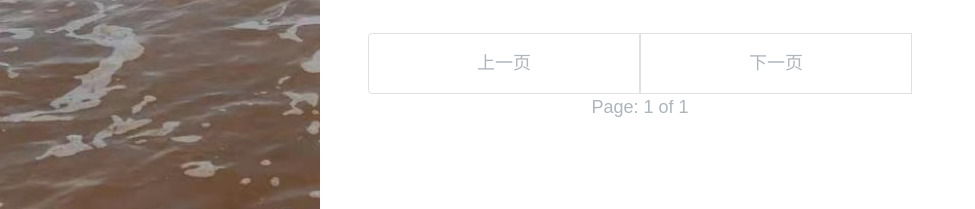
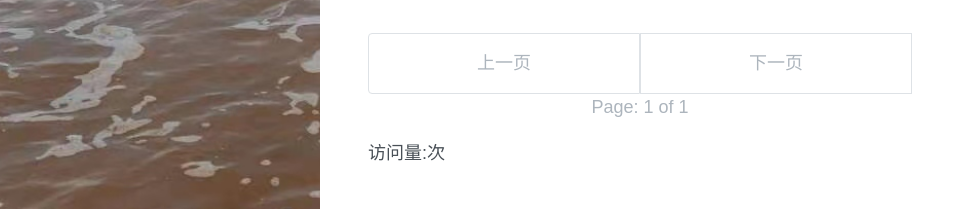
Before and after one commit to Menc0/menco_blog, a Jekyll site: the page built from index.html, in a window 1280 px wide and 1110 px high. Shown: the part 895-1104 px from the top of the window, without its empty margins (0-975 px from the left). Built offline with Jekyll 4.4.1, drawn with Linux system fonts in a browser that asks for light colours; nearby versions of some CDN libraries; the list of posts is cut into pages by our own code; comment, search, counter and statistics services are not loaded.

Commit message:
busuanzi

```diff
--- a/_layouts/home.html
+++ b/_layouts/home.html
@@ -33,7 +33,7 @@
 
 <div class="pagination">
   {% if paginator.previous_page %}
-    <a class="pagination-item newer" href="{{ paginator.previous_page_path}}">上一页</a>
+    <a class="pagination-item newer" href="{{ paginator.previous_page_path | prepend: relative_url }}">上一页</a>
   {% else %}
     <span class="pagination-item newer">上一页</span>
   {% endif %}
@@ -44,3 +44,6 @@
   {% endif %}
   <span class="page_number ">Page: {{ paginator.page }} of {{ paginator.total_pages }}</span>
 </div>
+
+<script async src="//busuanzi.ibruce.info/busuanzi/2.3/busuanzi.pure.mini.js"></script>
+            <span id="busuanzi_container_site_pv">访问量:<span id="busuanzi_value_site_pv"></span>次</span>
--- a/_layouts/post.html
+++ b/_layouts/post.html
@@ -36,6 +36,9 @@
   {% endif %}
 </article>
 
+<script async src="//busuanzi.ibruce.info/busuanzi/2.3/busuanzi.pure.mini.js"></script>
+            <span id="busuanzi_container_page_pv">访问量:<span id="busuanzi_value_page_pv"></span>次</span>
+
 {% if site.posts != empty %}
 <aside class="related">
   <h2>最近发布文章</h2>
--- a/index.html
+++ b/index.html
@@ -1,3 +1,5 @@
 ---
 layout: home
 ---
+<script async src="//busuanzi.ibruce.info/busuanzi/2.3/busuanzi.pure.mini.js"></script>
+            <span id="busuanzi_container_site_pv">本站总访问量<span id="busuanzi_value_site_pv"></span>次</span>
```
